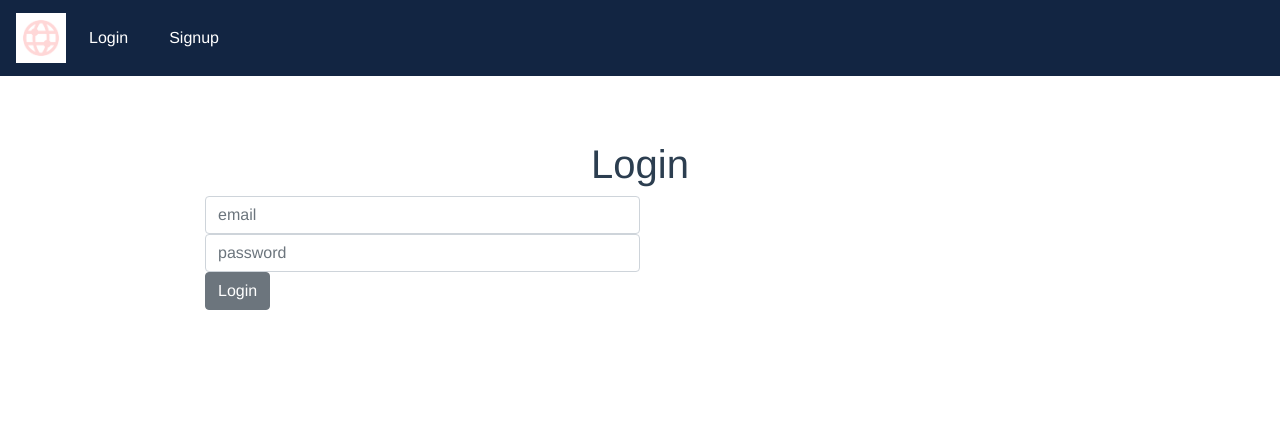
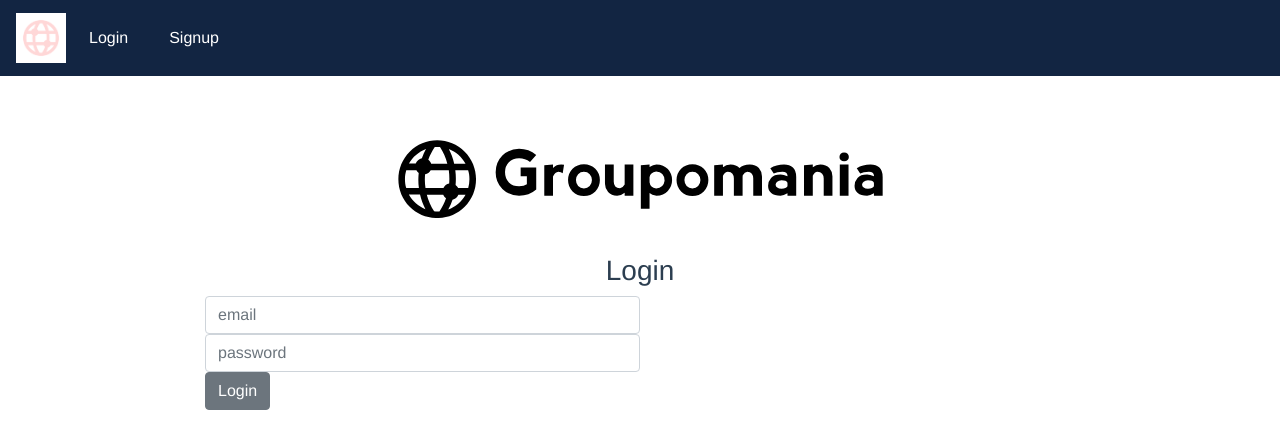
Before and after one commit to lauralazzaro/P2_social_network, a Vue app in the folder client/: page /#/login in a window 1280 px wide. Shown: the top 448 px of the page. Built offline with nearby package versions, Linux system fonts and the light colour scheme.

Commit message:
Added company image all pages

```diff
--- a/client/src/components/Login.vue
+++ b/client/src/components/Login.vue
@@ -1,6 +1,12 @@
 <template>
     <div>
-      <h1> Login </h1>
+      <figure>
+        <img
+          src="../assets/icon-left-font-monochrome-black.svg"
+          alt="image groupomania"
+        >
+      </figure>
+      <h3> Login </h3>
       <form @submit.prevent="onSubmit" class="form text-left ">
         <label for="email" class="sr-only"></label>
         <input
--- a/client/src/components/ModifyComment.vue
+++ b/client/src/components/ModifyComment.vue
@@ -1,6 +1,12 @@
 <template>
   <div>
-    <h1> Modify comment</h1>
+    <figure>
+      <img
+        src="../assets/icon-left-font-monochrome-black.svg"
+        alt="image groupomania"
+      >
+    </figure>
+    <h3> Modify comment</h3>
     <div class="container">
       <form @submit.prevent="onSubmit" enctype="multipart/form-data">
         <img
--- a/client/src/components/ModifyPost.vue
+++ b/client/src/components/ModifyPost.vue
@@ -1,6 +1,12 @@
 <template>
   <div>
-    <h1> Modify post  </h1>
+    <figure>
+      <img
+        src="../assets/icon-left-font-monochrome-black.svg"
+        alt="image groupomania"
+      >
+    </figure>
+    <h3> Modify post  </h3>
     <div class="container">
       <form @submit.prevent="onSubmit" enctype="multipart/form-data">
         <img
--- a/client/src/components/Post.vue
+++ b/client/src/components/Post.vue
@@ -210,4 +210,7 @@ mounted()
 button {
   margin-top: 20px;
 }
+.row {
+  margin-bottom: 10px;
+}
 </style>
--- a/client/src/components/PostForm.vue
+++ b/client/src/components/PostForm.vue
@@ -1,6 +1,12 @@
 <template>
   <div>
-    <h1> Create new post </h1>
+    <figure>
+      <img
+        src="../assets/icon-left-font-monochrome-black.svg"
+        alt="image groupomania"
+      >
+    </figure>
+    <h3> Create new post </h3>
     <div class="container">
       <form @submit.prevent="onSubmit" enctype="multipart/form-data" method="POST">
         <img
--- a/client/src/components/Posts.vue
+++ b/client/src/components/Posts.vue
@@ -45,7 +45,6 @@ export default {
       posts.getAllPosts()
         .then((res) => {
           this.allPosts = res.data
-          console.log(this.allPosts)
         })
         .catch((err) => console.log(err))
     },
--- a/client/src/components/Signup.vue
+++ b/client/src/components/Signup.vue
@@ -1,6 +1,12 @@
 <template>
   <div>
-    <h1>Signup</h1>
+    <figure>
+      <img
+        src="../assets/icon-left-font-monochrome-black.svg"
+        alt="image groupomania"
+      >
+    </figure>
+    <h3>Signup</h3>
     <form @submit.prevent="onSubmit" class="form text-left">
       <label for="username" class="sr-only"></label>
       <input
```
